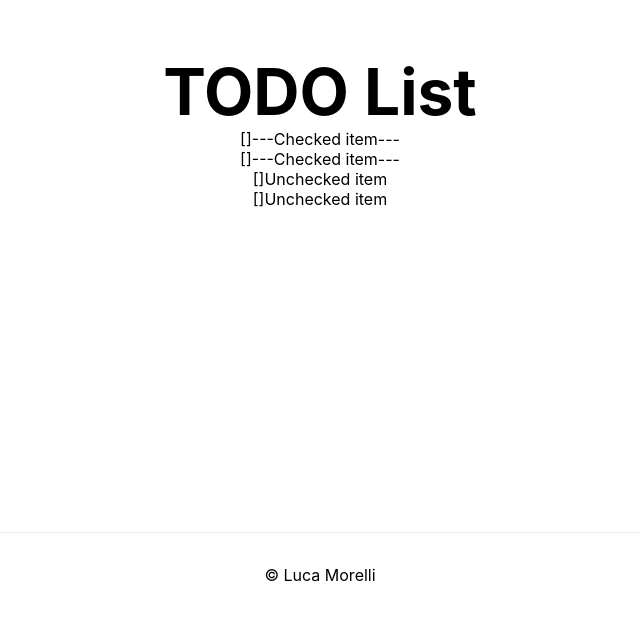
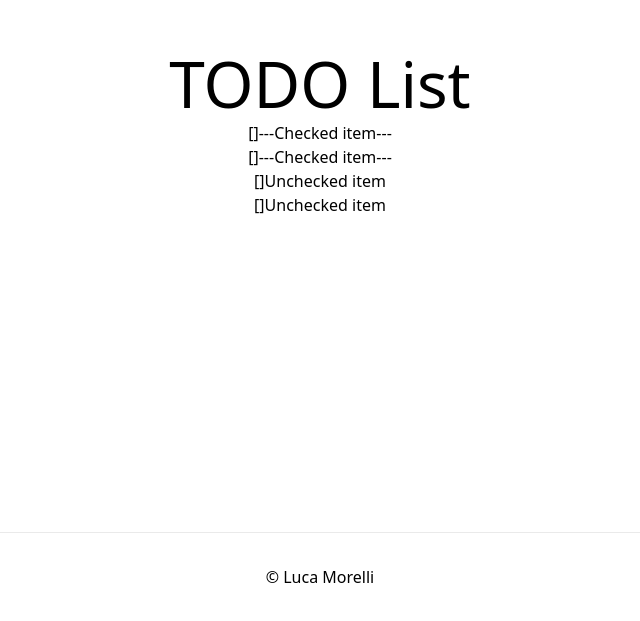
Before and after one commit to morels/todolist, a Next.js app: page / in a window 1280 px wide. Shown: the part 268-889 px from the top of the page, without its empty margins (320-960 px from the left). Built offline with nearby package versions, Linux system fonts and the light colour scheme.

Commit message:
feat(theme): add tailwindcss and its configuration files

```diff
--- /dev/null
+++ b/postcss.config.js
@@ -0,0 +1,6 @@
+module.exports = {
+  plugins: {
+    tailwindcss: {},
+    autoprefixer: {},
+  },
+}
--- /dev/null
+++ b/tailwind.config.js
@@ -0,0 +1,11 @@
+/** @type {import('tailwindcss').Config} */
+module.exports = {
+  content: [
+    "./pages/**/*.{ts,tsx}",
+    "./src/components/**/*.{ts,tsx}",
+  ],
+  theme: {
+    extend: {},
+  },
+  plugins: [],
+}
```
Also changed, not shown: package.json (+8 -1 lines), styles/globals.css (+9 -2 lines), 1 other file (tests, documents, lock files or other folders).
